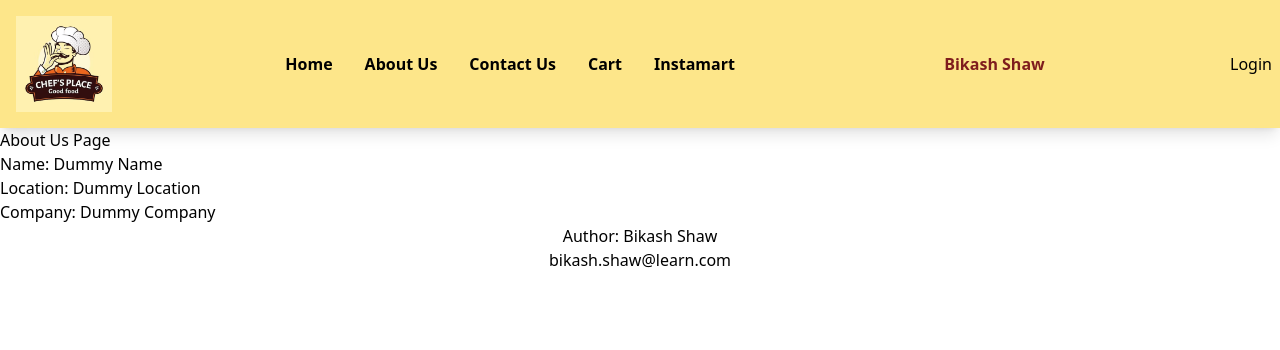
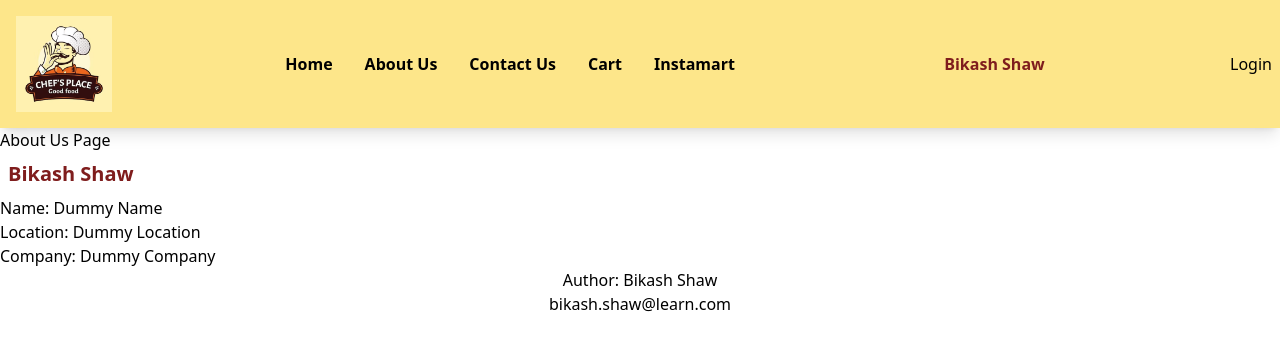
Before and after one commit to bikashtechm/NamasteReact, a React (Vite) app: page /about in a window 1280 px wide. Shown: the top 350 px of the page. Built offline with nearby package versions, Linux system fonts and the light colour scheme; no server answers.

Commit message:
UserContext implemented

```diff
--- a/src/App.js
+++ b/src/App.js
@@ -12,6 +12,7 @@ import Cart from "./components/Cart";
 import RestaurantMenu from "./components/RestaurantMenu";
 import ProfileClass from "./components/ProfileClass";
 import Shimmer from "./components/Shimmer";
+import UserContext from "./utils/UserContext";
 
 const Instamart = lazy(() => import("./components/Instamart"));
 
@@ -20,14 +21,18 @@ const root = ReactDOM.createRoot(document.getElementById("root"));
 const AppLayout = () => {
   const [user, setUser] = useState({
     name: "Bikash Shaw",
-    email: "bikash.shaw@react.com",
+    email: "bikash.shaw@gmail.com",
   });
   return (
-    <>
+    <UserContext.Provider
+      value={{
+        user: user,
+      }}
+    >
       <Header />
       <Outlet />
       <Footer />
-    </>
+    </UserContext.Provider>
   );
 };
 
--- a/src/components/About.js
+++ b/src/components/About.js
@@ -1,6 +1,7 @@
 import Profile from "./Profile";
 import ProfileClass from "./ProfileClass";
 import { Component } from "react";
+import UserContext from "../utils/UserContext";
 
 class About extends Component {
   constructor(props) {
@@ -13,6 +14,13 @@ class About extends Component {
     return (
       <div className="content">
         <h3>About Us Page</h3>
+        <UserContext.Consumer>
+          {({ user }) => (
+            <h2 className="p-1 m-1 font-bold text-xl text-red-900">
+              {user.name}
+            </h2>
+          )}
+        </UserContext.Consumer>
         <ProfileClass />
       </div>
     );
--- a/src/components/RestaurantCard.js
+++ b/src/components/RestaurantCard.js
@@ -10,6 +10,7 @@ const RestaurantCard = ({ cloudinaryImageId, name, cuisines, avgRating }) => {
       <div className="text-xs">{cuisines.join(", ")}</div>
       <div className="text-xs">{avgRating} Stars</div>
       <div className="text-xs">{user.name}</div>
+      <div className="text-xs">{user.email}</div>
     </div>
   );
 };
--- a/src/utils/UserContext.js
+++ b/src/utils/UserContext.js
@@ -2,8 +2,8 @@ import { createContext } from "react";
 
 const UserContext = createContext({
   user: {
-    name: "Bikash Shaw",
-    email: "1985.bikash.shaw@gmail.com",
+    name: "Aarav Shaw",
+    email: "aarav.shaw@gmail.com",
   },
 });
 
```
